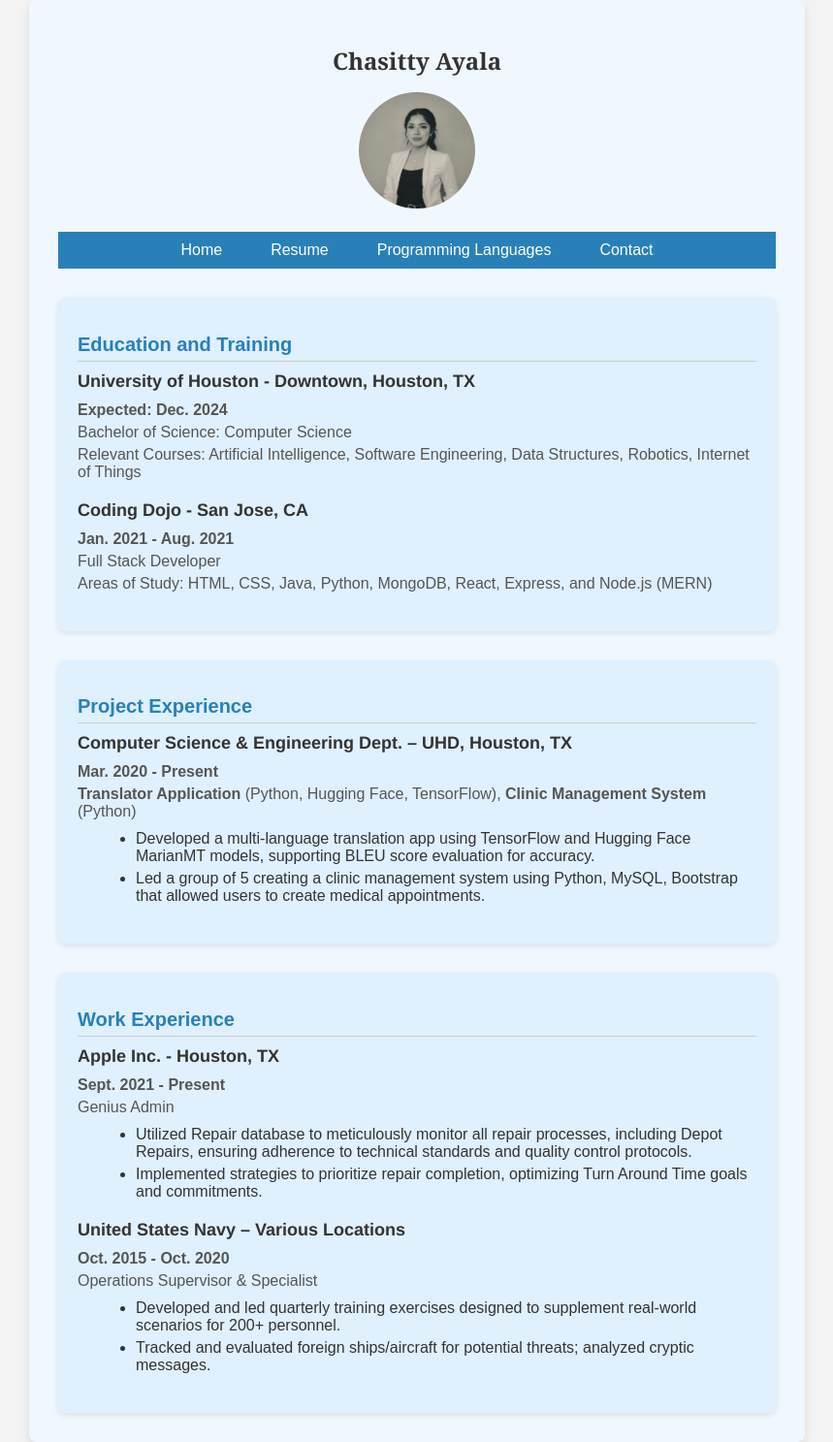
After one commit to ambriznicolas/CodeNinjas, a Flask app: page /chasitty-resume in a window 1280 px wide. The commit adds this page. Shown: the whole page at 97% size, without its empty margins (210-1069 px from the left). Run offline with Flask 3, Linux system fonts and the light colour scheme.

Commit message:
Added more pages

```diff
--- a/server.py
+++ b/server.py
@@ -42,6 +42,14 @@ def chassity_wp():
 @app.route('/chasitty-contact')
 def chasitty_contact():
     return render_template('/members/chasitty/contact.html')
+@app.route('/chasitty-program')
+def chasitty_program():
+    return render_template('/members/chasitty/program.html')
+@app.route('/chasitty-resume')
+def chasitty_resume():
+    return render_template('/members/chasitty/resume.html')
+
+
 
 @app.route('/nicolas')
 def nico_wp():
--- a/static/chasitty_css/style.css
+++ b/static/chasitty_css/style.css
@@ -16,7 +16,7 @@
   background-color: aliceblue;
   padding: 30px;
   border-radius: 8px;
-    box-shadow: 0 4px 8px rgba(0,0,0,0.1);
+  box-shadow: 0 4px 8px rgba(0, 0, 0, 0.1);
   max-width: 800px;
   width: 100%;
   text-align: center;
@@ -24,12 +24,12 @@
 
 h1 {
   color: #333;
-    font-family: 'Georgia', serif;
+  font-family: "Georgia", serif;
   font-size: 24px;
 }
 h3 {
   color: #2980b9;
-    font-family: 'Helvetica', sans-serif;
+  font-family: "Helvetica", sans-serif;
   font-size: 18px;
 }
 p {
@@ -161,12 +161,67 @@
 }
 
 @keyframes shake {
-    0%, 100% { transform: translateX(0); }
-    25% { transform: translateX(-5px); }
-    75% { transform: translateX(5px); }
+  0%,
+  100% {
+    transform: translateX(0);
+  }
+  25% {
+    transform: translateX(-5px);
+  }
+  75% {
+    transform: translateX(5px);
+  }
 }
 
 @keyframes fadeIn {
-    from { opacity: 0; }
-    to { opacity: 1; }
+  from {
+    opacity: 0;
   }
+  to {
+    opacity: 1;
+  }
+}
+
+.resume-section {
+  text-align: left;
+  margin-top: 30px;
+  background-color: #dff0ff;
+  padding: 20px;
+  border-radius: 8px;
+  box-shadow: 0 2px 6px rgba(0, 0, 0, 0.1);
+}
+
+.resume-section h2 {
+  color: #2980b9;
+  font-size: 20px;
+  margin-bottom: 10px;
+  border-bottom: 1px solid #ccc;
+  padding-bottom: 5px;
+}
+
+.resume-item {
+  margin-bottom: 20px;
+}
+
+.resume-item h3 {
+  font-size: 18px;
+  color: #333;
+  margin: 10px 0;
+}
+
+.resume-item p {
+  font-size: 16px;
+  margin: 5px 0;
+  color: #555;
+}
+
+.resume-item ul {
+  margin: 10px 0 0 20px;
+  list-style-type: disc;
+}
+
+.resume-item ul li {
+  font-size: 16px;
+  color: #333;
+  margin-bottom: 5px;
+}
--- a/templates/members/chasitty/contact.html
+++ b/templates/members/chasitty/contact.html
@@ -17,8 +17,8 @@
       <nav class="navbar">
          <ul>
             <li><a href="/chasitty">Home</a></li>
-            <li><a href="index.html#resume">Resume</a></li>
-            <li><a href="index.html#programming-languages">Programming Languages</a></li>
+            <li><a href="/chasitty-resume">Resume</a></li>
+            <li><a href="/chasitty-program">Programming Languages</a></li>
             <li><a href="/chasitty/contact">Contact</a></li>
          </ul>
       </nav>
--- a/templates/members/chasitty/personalwebpage.html
+++ b/templates/members/chasitty/personalwebpage.html
@@ -20,8 +20,8 @@
       <nav class="navbar">
          <ul>
             <li><a href="/chasitty">Home</a></li>
-            <li><a href="resume">Resume</a></li>
-            <li><a href="#programming-languages">Programming Languages</a></li>
+            <li><a href="/chasitty-resume">Resume</a></li>
+            <li><a href="/chasitty-program">Programming Languages</a></li>
             <li><a href="/chasitty-contact"> Contact Me </a></li>
          </ul>
       </nav>
--- /dev/null
+++ b/templates/members/chasitty/resume.html
@@ -0,0 +1,76 @@
+<!DOCTYPE html>
+<html>
+   <head>
+      <meta charset="utf-8">
+      <meta name="viewport" content="width=device-width, initial-scale=1.0">
+      <title>Contact - Chasitty Ayala</title>
+      <link rel="stylesheet" href="static/chasitty_css/style.css">
+   </head>
+   <body>
+
+        <div class=" container">
+        <h1> Chasitty Ayala</h1>
+
+
+          <img src ="static/images/chasitty.jpg" width = "120" height ="120" alt="Chasitty Ayala Pic">
+      <!-- Navigation Bar -->
+      <nav class="navbar">
+        <ul>
+           <li><a href="/chasitty">Home</a></li>
+           <li><a href="/chasitty-resume">Resume</a></li>
+           <li><a href="/chasitty-program">Programming Languages</a></li>
+           <li><a href="/chasitty-contact">Contact</a></li>
+        </ul>
+     </nav>
+    <div class="resume">
+        <section class="resume-section">
+            <h2>Education and Training</h2>
+            <div class="resume-item">
+                <h3>University of Houston - Downtown, Houston, TX</h3>
+                <p><strong>Expected: Dec. 2024</strong></p>
+                <p>Bachelor of Science: Computer Science</p>
+                <p>Relevant Courses: Artificial Intelligence, Software Engineering, Data Structures, Robotics, Internet of Things</p>
+            </div>
+            <div class="resume-item">
+                <h3>Coding Dojo - San Jose, CA</h3>
+                <p><strong>Jan. 2021 - Aug. 2021</strong></p>
+                <p>Full Stack Developer</p>
+                <p>Areas of Study: HTML, CSS, Java, Python, MongoDB, React, Express, and Node.js (MERN)</p>
+            </div>
+        </section>
+
+        <section class="resume-section">
+            <h2>Project Experience</h2>
+            <div class="resume-item">
+                <h3>Computer Science & Engineering Dept. – UHD, Houston, TX</h3>
+                <p><strong>Mar. 2020 - Present</strong></p>
+                <p><strong>Translator Application</strong> (Python, Hugging Face, TensorFlow), <strong>Clinic Management System</strong> (Python)</p>
+                <ul>
+                    <li>Developed a multi-language translation app using TensorFlow and Hugging Face MarianMT models, supporting BLEU score evaluation for accuracy.</li>
+                    <li>Led a group of 5 creating a clinic management system using Python, MySQL, Bootstrap that allowed users to create medical appointments.</li>
+                </ul>
+            </div>
+        </section>
+
+        <section class="resume-section">
+            <h2>Work Experience</h2>
+            <div class="resume-item">
+                <h3>Apple Inc. - Houston, TX</h3>
+                <p><strong>Sept. 2021 - Present</strong></p>
+                <p>Genius Admin</p>
+                <ul>
+                    <li>Utilized Repair database to meticulously monitor all repair processes, including Depot Repairs, ensuring adherence to technical standards and quality control protocols.</li>
+                    <li>Implemented strategies to prioritize repair completion, optimizing Turn Around Time goals and commitments.</li>
+                </ul>
+            </div>
+            <div class="resume-item">
+                <h3>United States Navy – Various Locations</h3>
+                <p><strong>Oct. 2015 - Oct. 2020</strong></p>
+                <p>Operations Supervisor & Specialist</p>
+                <ul>
+                    <li>Developed and led quarterly training exercises designed to supplement real-world scenarios for 200+ personnel.</li>
+                    <li>Tracked and evaluated foreign ships/aircraft for potential threats; analyzed cryptic messages.</li>
+                </ul>
+            </div>
+        </section>
+    </div>
```
Also changed, not shown: templates/members/chasitty/program.html (added, +40 -0 lines). Lines whose indentation alone changed are shown as unchanged.
